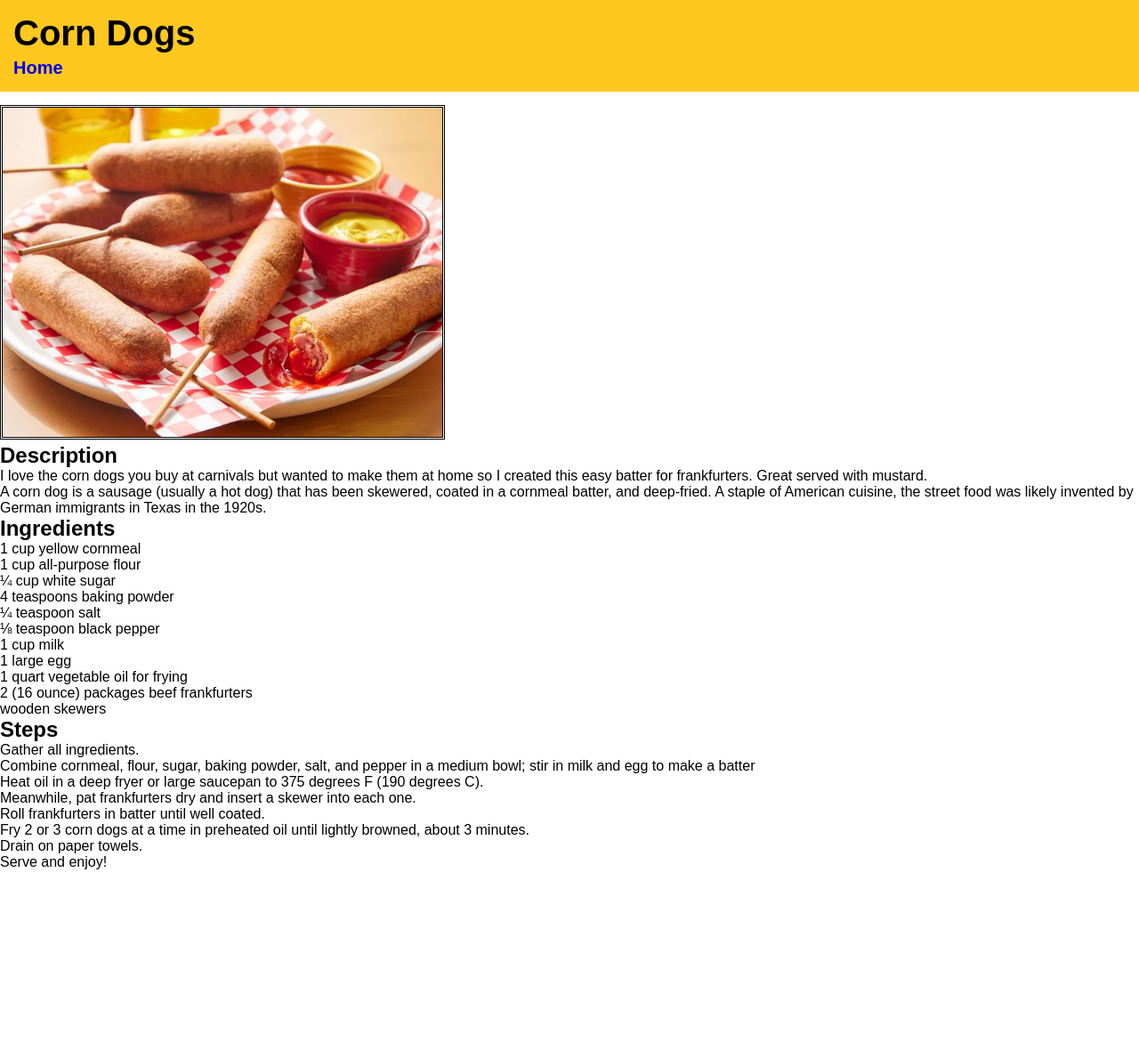
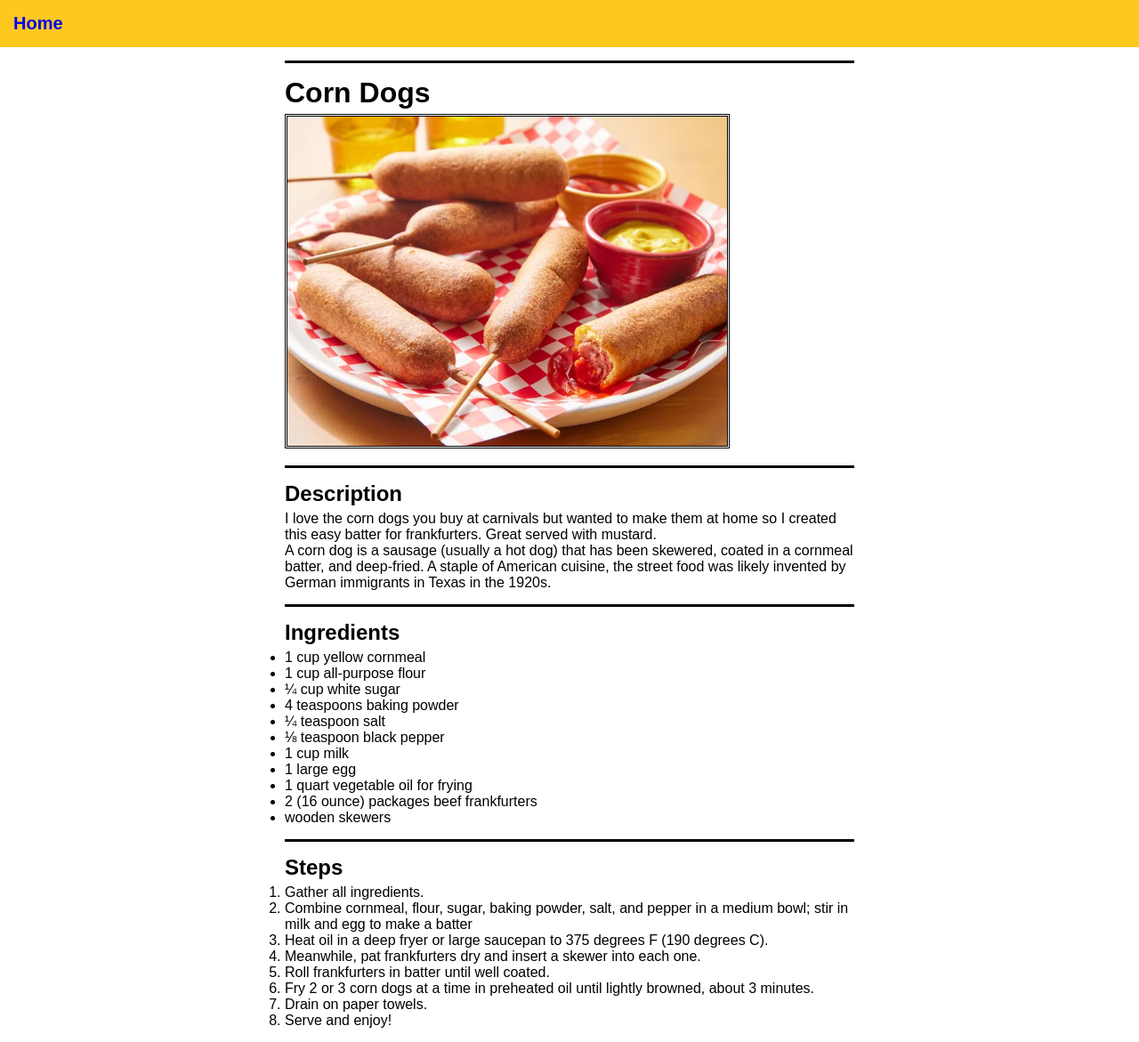
Before and after one commit to Holyfrog115/odin-recipes, a plain HTML site: page recipes/corn-dogs.html in a window 1280 px wide. Shown: the whole page at 89% size. Before the commit the page ends 978 px from the top, so only its background shows below. Drawn offline with Linux system fonts and the light colour scheme.

Commit message:
Change corn-dogs html layout

```diff
--- a/recipes/corn-dogs.html
+++ b/recipes/corn-dogs.html
@@ -8,12 +8,16 @@
 </head>
 <body>
     <div class="page-head">
-        <h1>Corn Dogs</h1>
         <a href="../index.html">Home</a>
     </div>
 
+    <div class="main">
+        <div class="thumbnail">
+            <h1>Corn Dogs</h1>
             <img src="../images/Homemade-Corn-Dogs.webp" alt="Cooked corn dogs" width="500">
+        </div>
 
+        <div class="decription">
             <h2>Description</h2>
             <p>
                 I love the corn dogs you buy at carnivals but wanted to make them at
@@ -24,7 +28,9 @@
                 cornmeal batter, and deep-fried. A staple of American cuisine, the street food
                 was likely invented by German immigrants in Texas in the 1920s.
             </p>
+        </div>
 
+        <div class="ingredients">
             <h2>Ingredients</h2>
             <ul>
                 <li>1 cup yellow cornmeal</li>
@@ -39,7 +45,9 @@
                 <li>2 (16 ounce) packages beef frankfurters</li>
                 <li>wooden skewers</li>
             </ul>
+        </div>
 
+        <div class="steps">
             <h2>Steps</h2>
             <ol>
                 <li>
@@ -69,5 +77,8 @@
                     Serve and enjoy!
                 </li>
             </ol>
+        </div>
+    </div>
+
 </body>
 </html>
```
Lines whose indentation alone changed are shown as unchanged.
